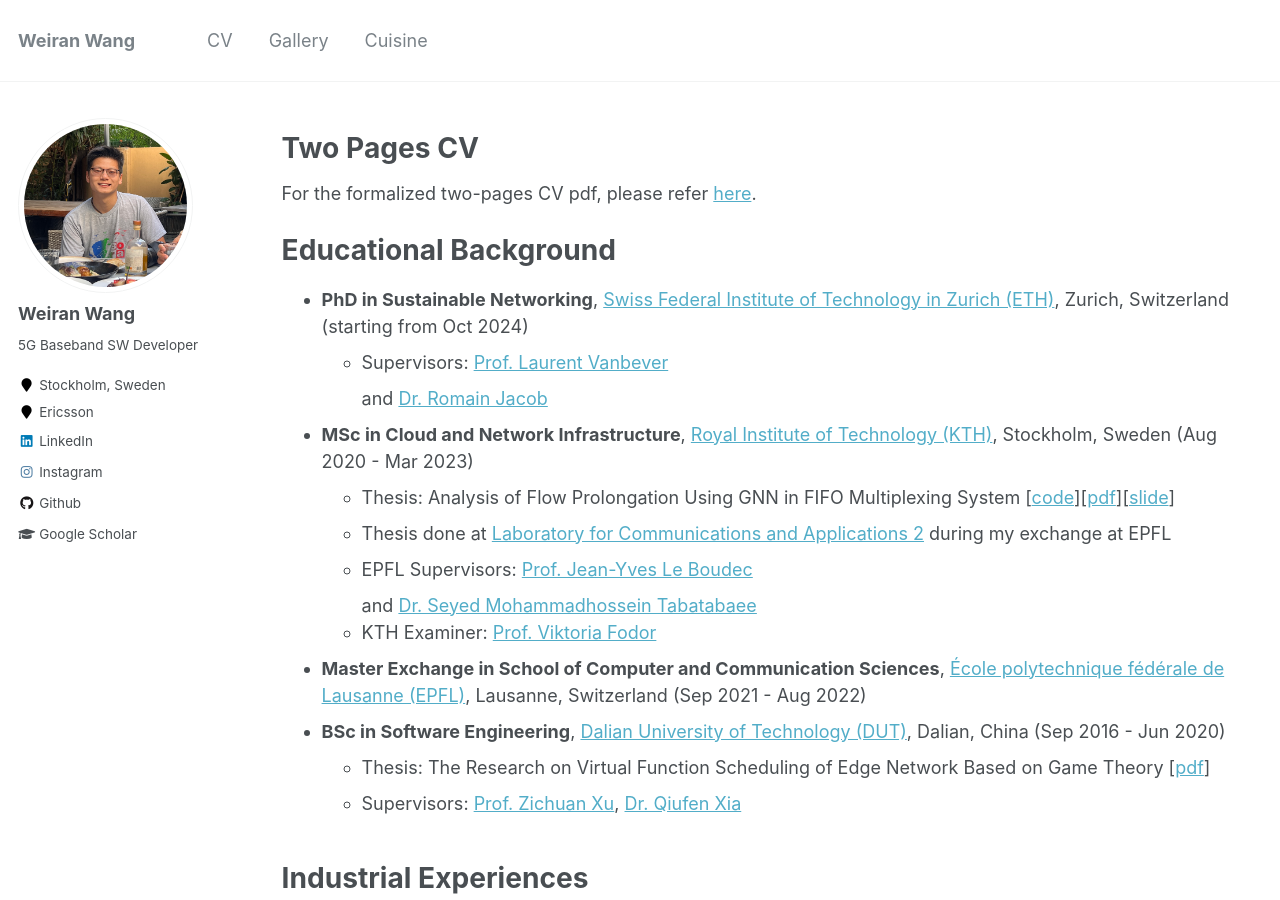
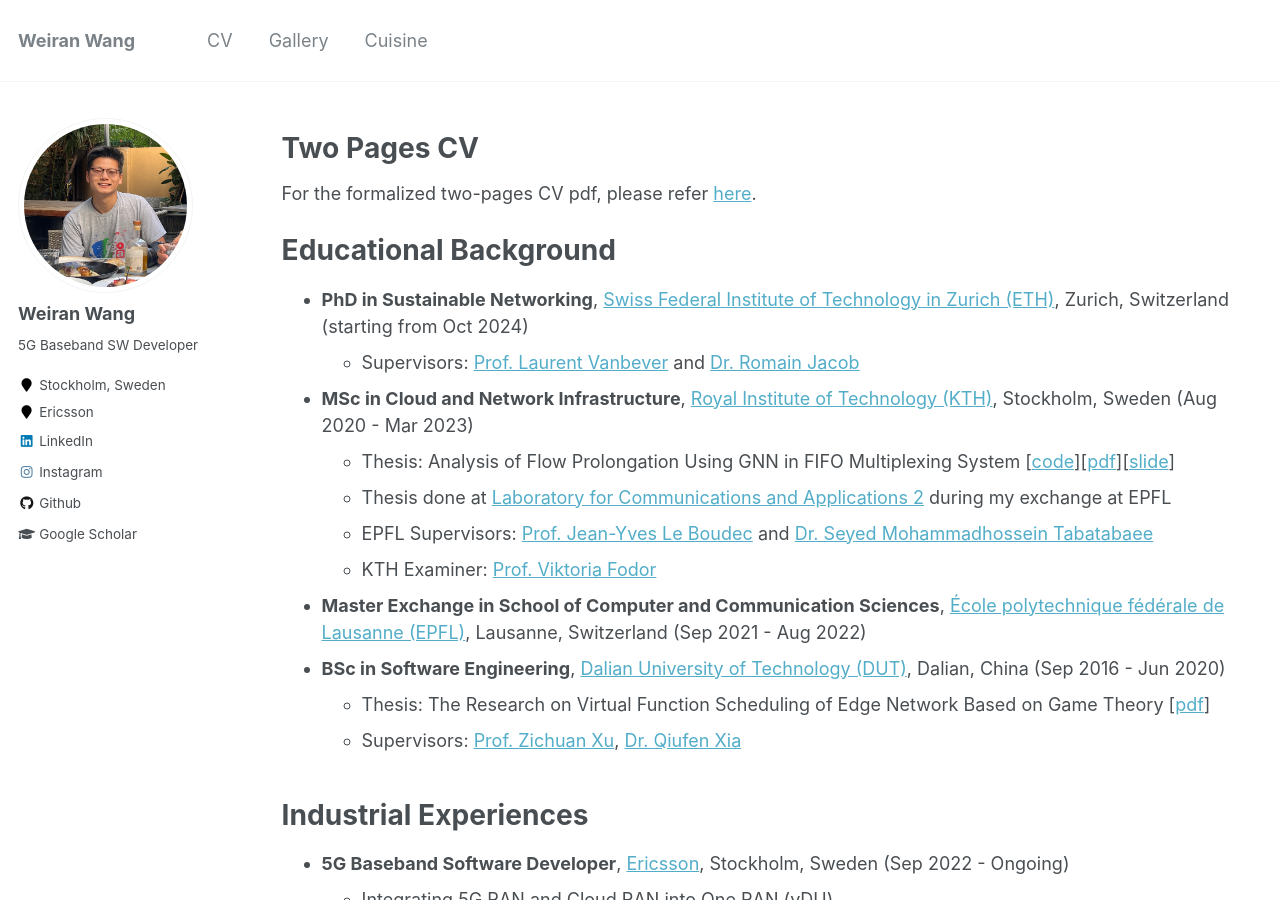
Before and after one commit to wangweiran0129/wangweiran0129.github.io, a Jekyll site: the page built from _pages/cv.html, in a window 1280 px wide and 900 px high. Built offline with Jekyll 4.4.1, drawn with Linux system fonts in a browser that asks for light colours.

```diff
--- a/_pages/cv.html
+++ b/_pages/cv.html
@@ -16,7 +16,7 @@ For the formalized two-pages CV pdf, please refer <a href="https://wangweiran012
   <li>
     <b>PhD in Sustainable Networking</b>, <a href="https://nsg.ee.ethz.ch/">Swiss Federal Institute of Technology in Zurich (ETH)</a>, Zurich, Switzerland (starting from Oct 2024)
     <ul>
-      <li>Supervisors: <a href="https://nsg.ee.ethz.ch/people/laurent-vanbever/">Prof. Laurent Vanbever</a></li> and <a href="https://nsg.ee.ethz.ch/people/romain-jacob/">Dr. Romain Jacob</a></li>
+      <li>Supervisors: <a href="https://nsg.ee.ethz.ch/people/laurent-vanbever/">Prof. Laurent Vanbever</a> and <a href="https://nsg.ee.ethz.ch/people/romain-jacob/">Dr. Romain Jacob</a></li>
     </ul>
   </li>
   <li>
@@ -24,7 +24,7 @@ For the formalized two-pages CV pdf, please refer <a href="https://wangweiran012
     <ul>
       <li>Thesis: Analysis of Flow Prolongation Using GNN in FIFO Multiplexing System [<a href="https://github.com/wangweiran0129/Degree_Project_Network_Calculus">code</a>][<a href="https://wangweiran0129.github.io/files/Analysis_of_Flow_Prolongation_Using_Graph_Neural_Network_GNN_in_FIFO_Multiplexing_System.pdf">pdf</a>][<a href="http://wangweiran0129.github.io/files/Defense_Slide.pdf">slide</a>]</li>
       <li>Thesis done at <a href="https://www.epfl.ch/labs/lca2/">Laboratory for Communications and Applications 2</a> during my exchange at EPFL</li>
-      <li>EPFL Supervisors: <a href="https://people.epfl.ch/jean-yves.leboudec">Prof. Jean-Yves Le Boudec</a></li> and <a href="https://scholar.google.com/citations?user=CdeiI8cAAAAJ&hl=en">Dr. Seyed Mohammadhossein Tabatabaee</a></li>
+      <li>EPFL Supervisors: <a href="https://people.epfl.ch/jean-yves.leboudec">Prof. Jean-Yves Le Boudec</a> and <a href="https://scholar.google.com/citations?user=CdeiI8cAAAAJ&hl=en">Dr. Seyed Mohammadhossein Tabatabaee</a></li>
       <li>KTH Examiner: <a href="https://www.kth.se/profile/vjfodor">Prof. Viktoria Fodor</a></li>
     </ul>
   </li>
```
